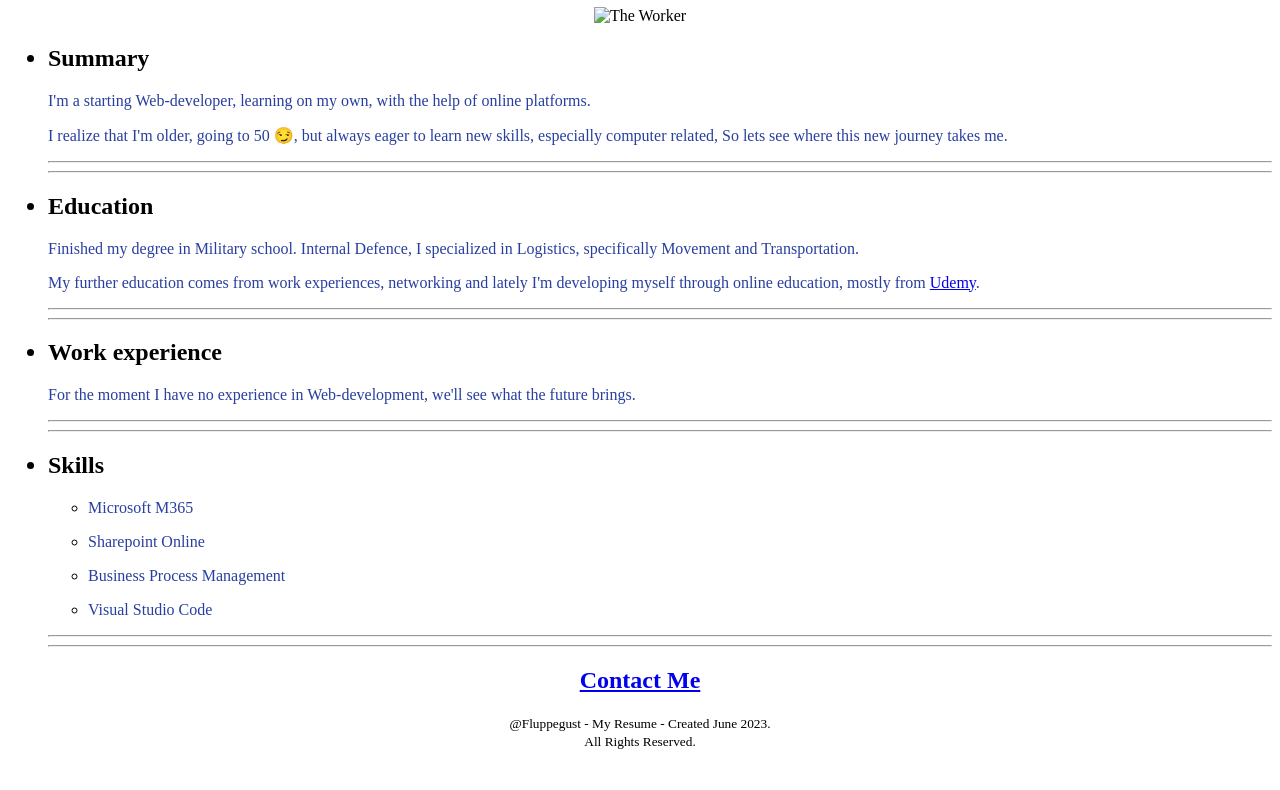
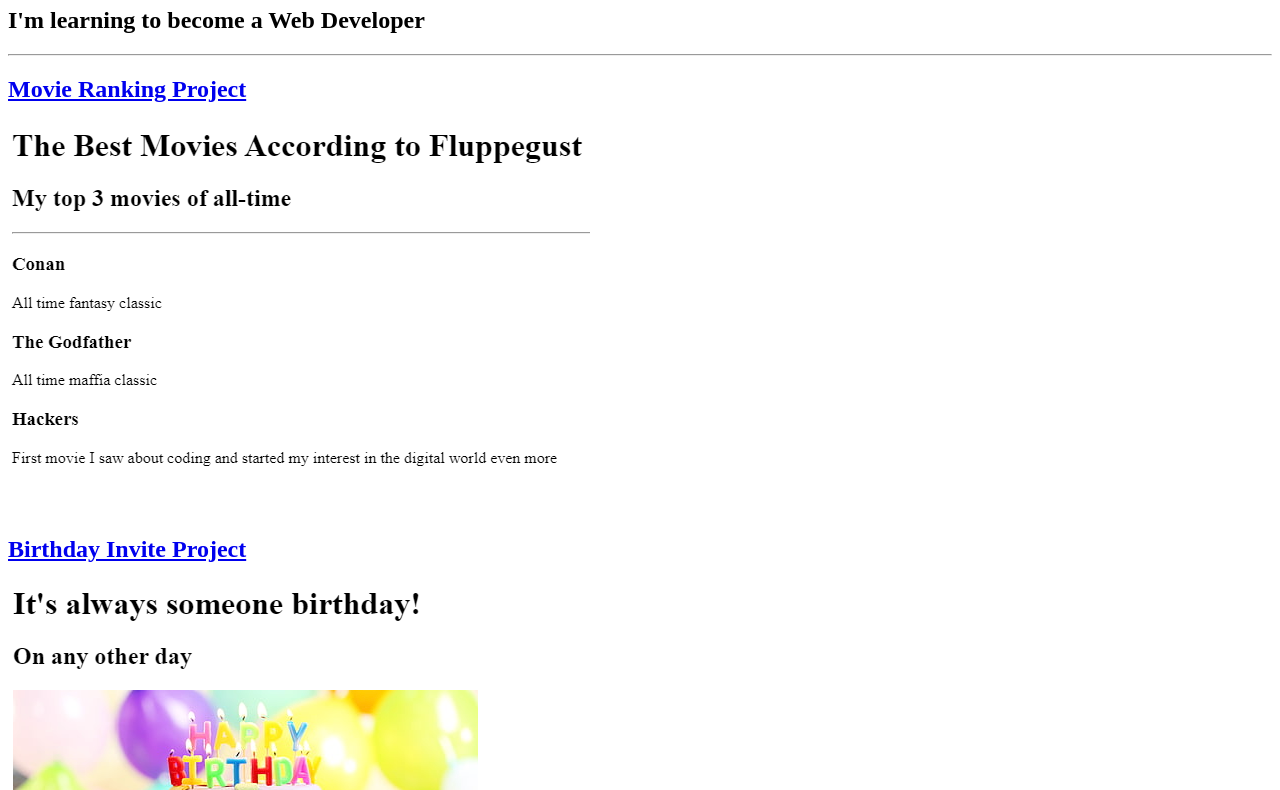
Before and after one commit to debrugsezot/html-portfolio, a plain HTML site: page index.html in a window 1280 px wide. Shown: the part 73-863 px from the top of the page. Before the commit the page ends 831 px from the top, so only its background shows below. Drawn offline with Linux system fonts and the light colour scheme.

Commit message:
Add files via upload

```diff
--- a/index.html
+++ b/index.html
@@ -2,79 +2,26 @@
 <html lang="en">
   <head>
     <meta charset="UTF-8" />
-    <title>My Resume</title>
+    <title>Fluppegust's World</title>
   </head>
   <body>
-    <style>
-      p {
-        color: #283f9f;
-      }
-      hr {
-        color: #71ec4b;
-      }
-    </style>
-    <center>
-      <h1><u>Fluppegust's Resume</u></h1>
-    </center>
-    <center>
-      <img
-        src="./images/IMG-20221102-WA0003.jpg"
-        height="200"
-        alt="The Worker"
-      />
-    </center>
-    <ul>
-      <h2><li>Summary</li></h2>
-      <p>
-        I'm a starting Web-developer, learning on my own, with the help of
-        online platforms.
-      </p>
-      <p>
-        I realize that I'm older, going to 50 &#x1F60F;, but always eager to
-        learn new skills, especially computer related, So lets see where this
-        new journey takes me.
-      </p>
-      <hr />
-      <hr />
-      <h2><li>Education</li></h2>
-      <p>
-        Finished my degree in Military school. Internal Defence, I specialized
-        in Logistics, specifically Movement and Transportation.
-      </p>
-      <p>
-        My further education comes from work experiences, networking and lately
-        I'm developing myself through online education, mostly from
-        <a href="https://www.udemy.com/" target="_blank">Udemy</a>.
-      </p>
-      <hr />
-      <hr />
-      <h2><li>Work experience</li></h2>
-      <p>
-        For the moment I have no experience in Web-development, we'll see what
-        the future brings.
-      </p>
-      <hr />
-      <hr />
-      <h2><li>Skills</li></h2>
-      <ul>
-        <li><p>Microsoft M365</p></li>
-        <li><p>Sharepoint Online</p></li>
-        <li><p>Business Process Management</p></li>
-        <li><p>Visual Studio Code</p></li>
-      </ul>
-      <hr />
-      <hr />
-    </ul>
-    <center>
-      <h2><a href="./public/contact.html" target="_blank">Contact Me</a></h2>
-    </center>
-    <center>
-      <footer>
-        <small>@Fluppegust - My Resume - Created June 2023.</small>
-      </footer>
-    </center>
-    <center>
-      <footer><small>All Rights Reserved.</small></footer>
-    </center>
+    <h1>Fluppegust's First Site</h1>
+    <h2>I'm learning to become a Web Developer</h2>
+    <hr />
+    <h2><a href="./public/movie-ranking.html">Movie Ranking Project</a></h2>
+    <img
+      src="./assets/images/MyMovieRanking.png"
+      alt="The Best Movies Acoording to Fluppegust"
+    />
+    <br />
+    <br />
+    <br />
+    <h2><a href="./public/birthday-invite.html">Birthday Invite Project</a></h2>
+    <img src="./assets/images/MyBirthdayInvite.png" alt="" />
+    <hr />
+    <h2>
+      <a href="./public/about.html">About me</a>
+      <a href="./public/contact.html">Contact Me</a>
+    </h2>
   </body>
 </html>
```
